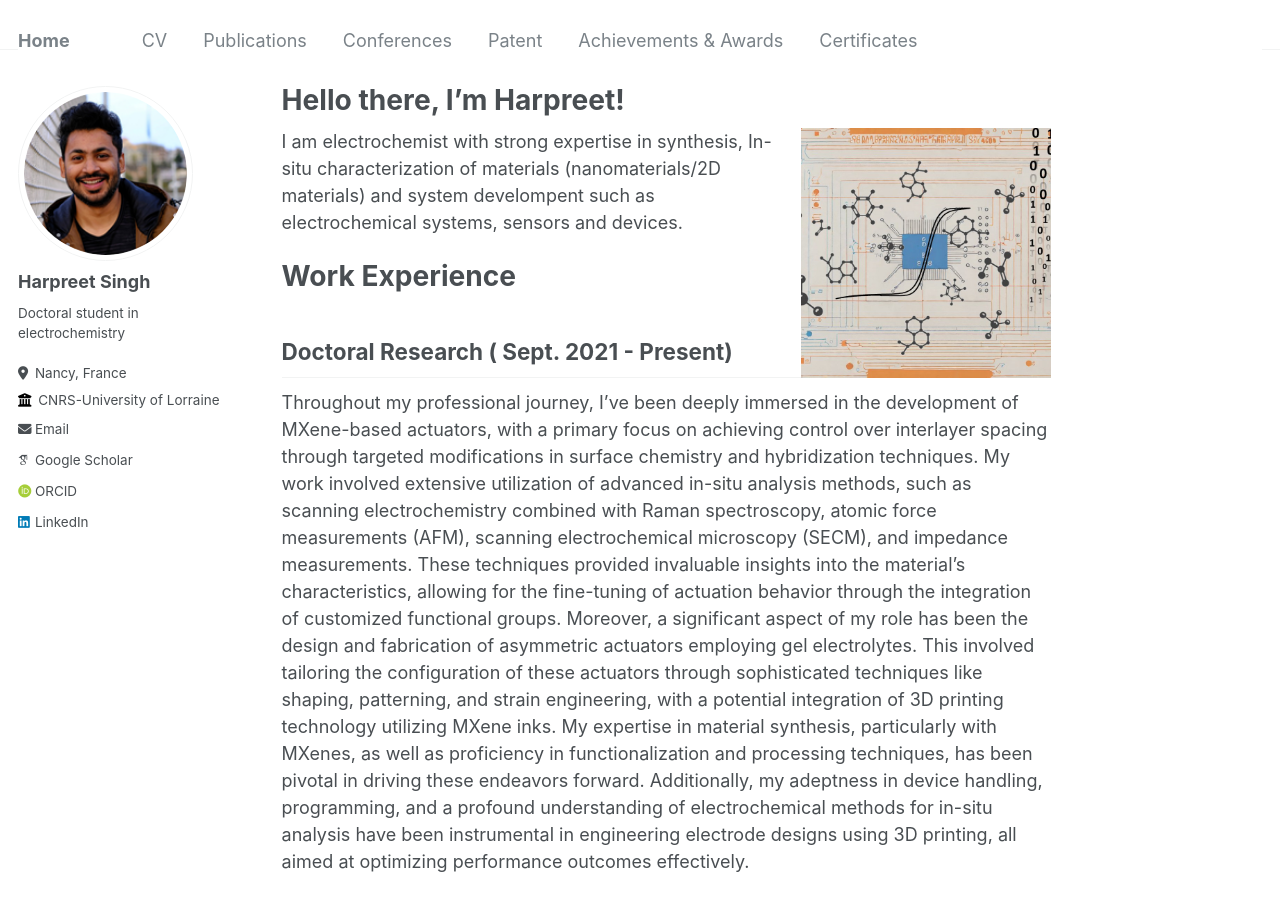
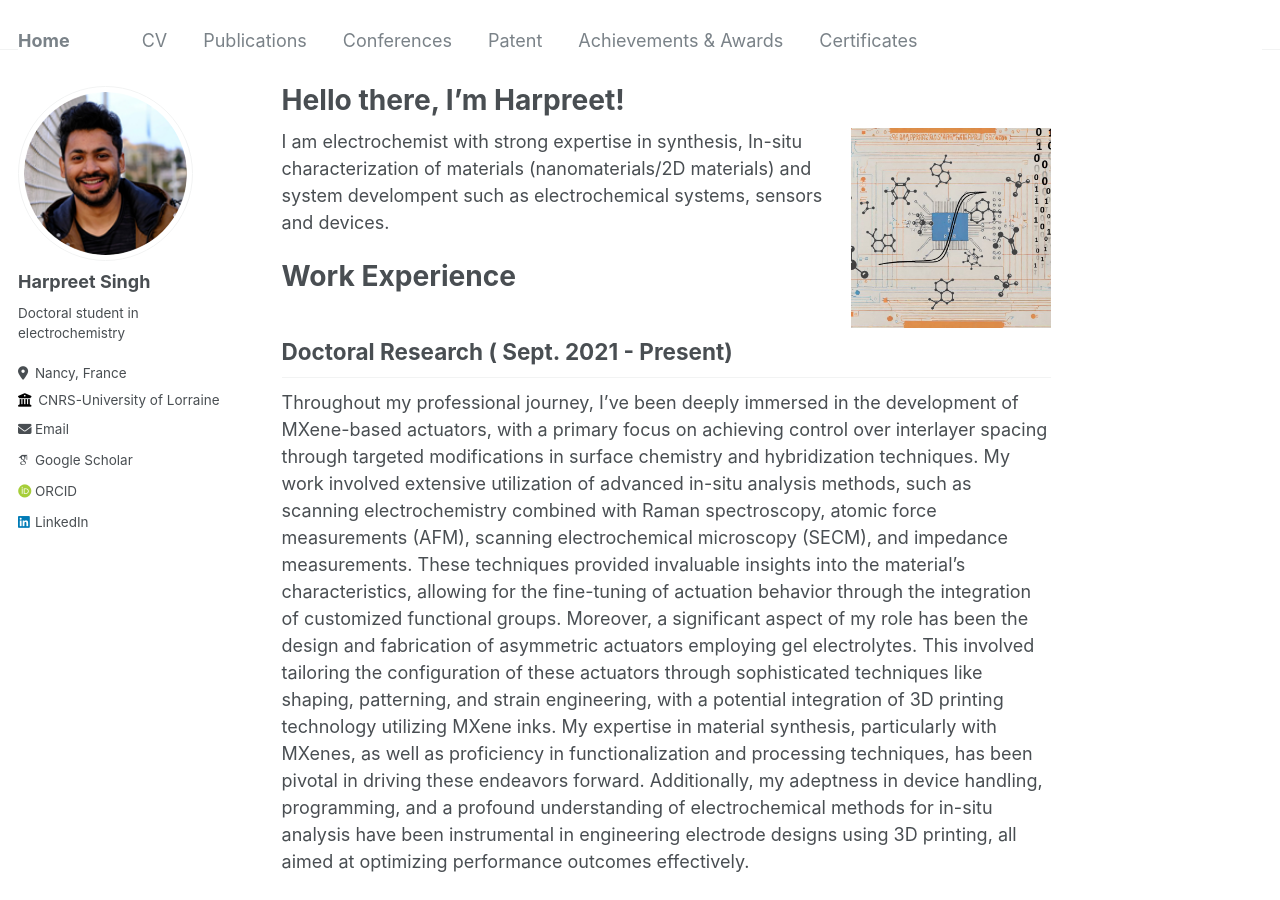
Before and after one commit to Harpr33t-Singh/Harpr33t-Singh.github.io, a Jekyll site: the page built from _pages/about.md, in a window 1280 px wide and 900 px high. Built offline with Jekyll 4.4.1, drawn with Linux system fonts in a browser that asks for light colours; some web fonts are replaced.

Commit message:
Update about.md

```diff
--- a/_pages/about.md
+++ b/_pages/about.md
@@ -7,7 +7,7 @@ redirect_from:
   - /about/
   - /about.html
 ---
-![My journey](/images/about.jpg){: .align-right width="250 px"}
+![My journey](/images/about.jpg){: .align-right width="200 px"}
 I am electrochemist with strong expertise in synthesis, In-situ characterization of materials (nanomaterials/2D materials) and system develompent such as electrochemical systems, sensors and devices.
 
 # Work Experience
```
